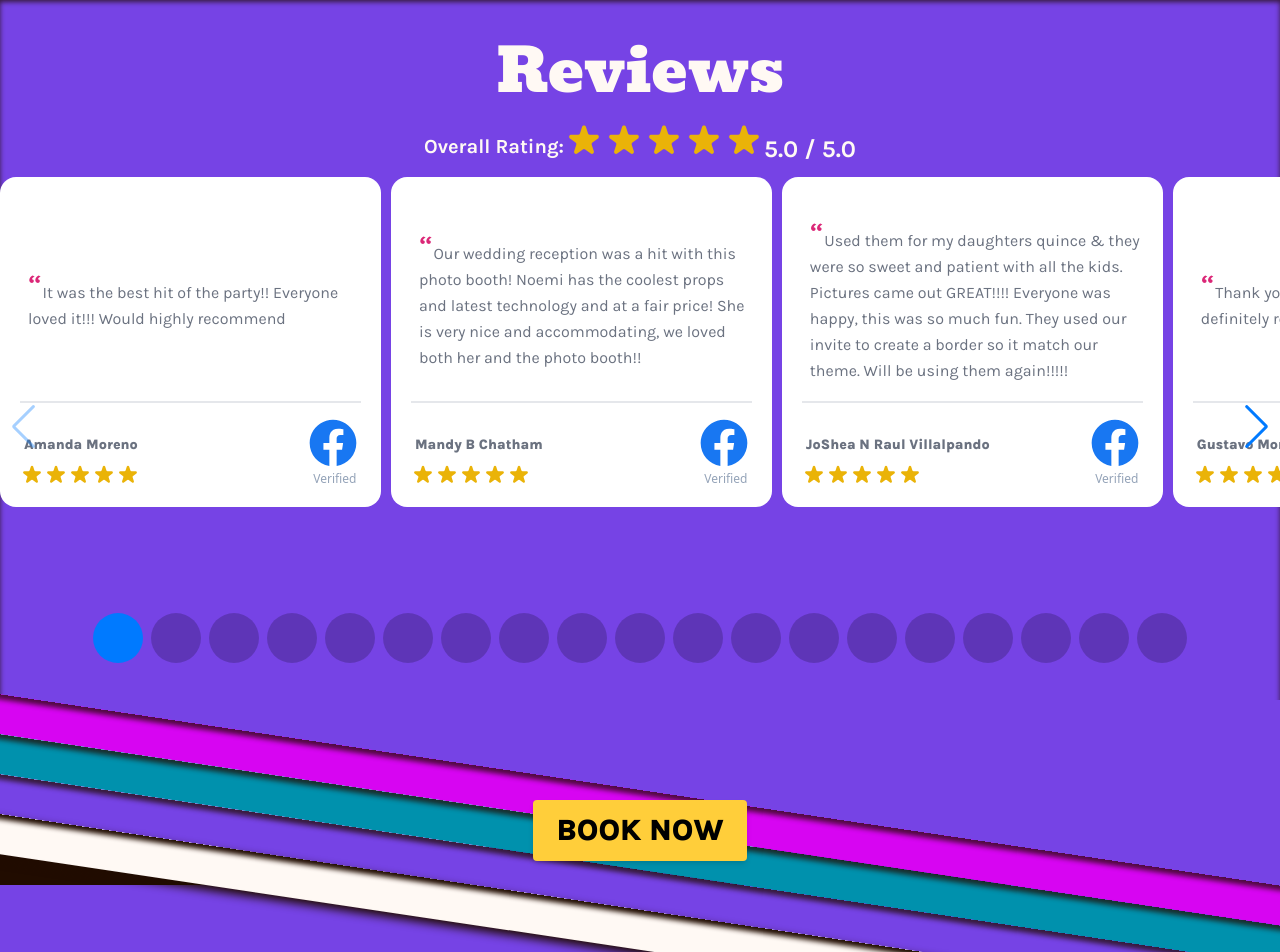
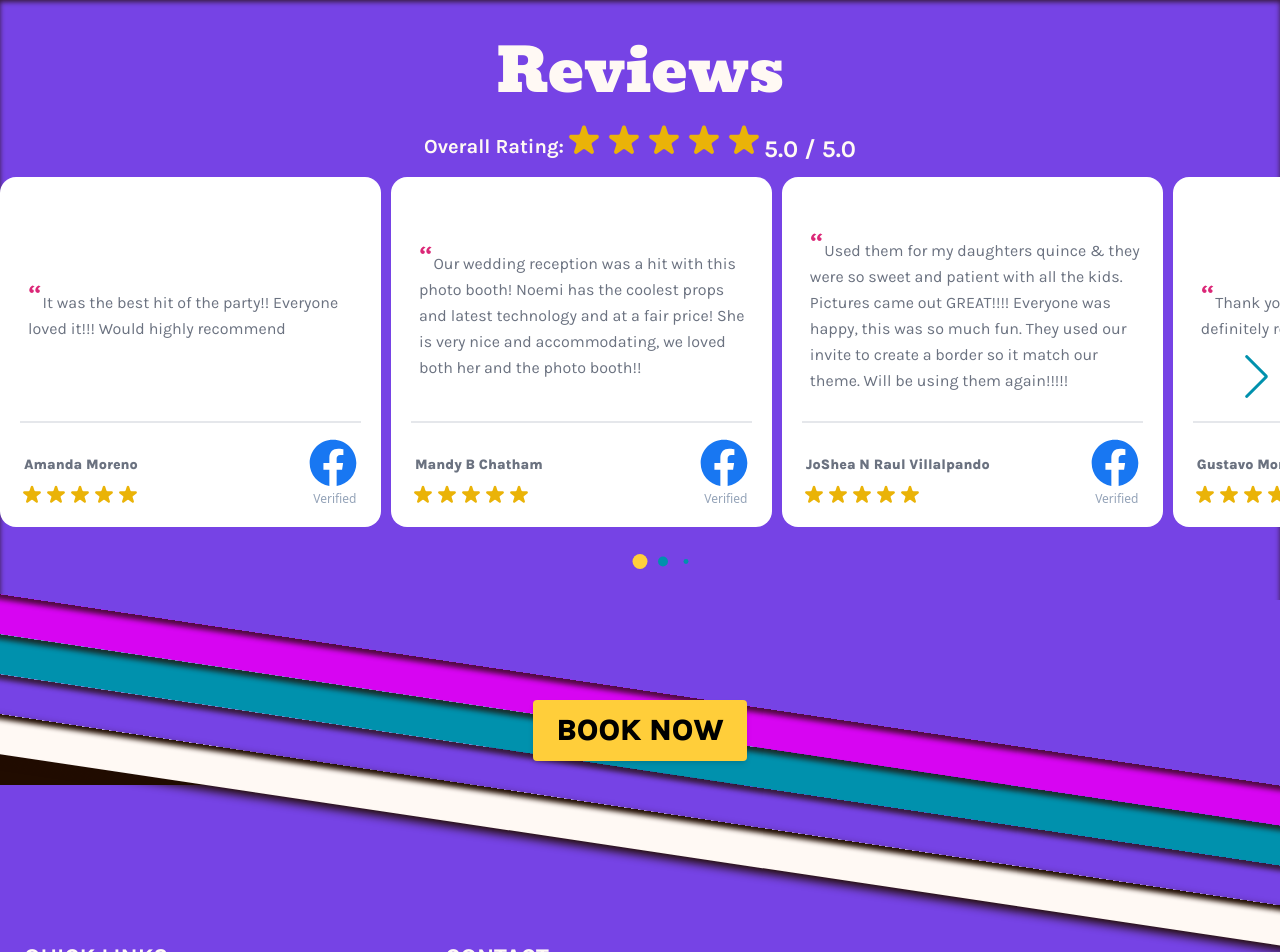
Before and after one commit to missatrox44/love-thy-selfie, a React (Vite) app: page / in a window 1280 px wide. Shown: the part 3242-4194 px from the top of the page. Built offline with nearby package versions, Linux system fonts and the light colour scheme.

Commit message:
temp styling for carousel

```diff
--- a/src/components/ReviewCard/index.jsx
+++ b/src/components/ReviewCard/index.jsx
@@ -7,7 +7,7 @@ function ReviewCard({ review, name }) {
     // <div className='border-2 mr-1 min-w-full md:min-w-[50%] lg:min-w-[33%] flex custom-card'>
 
     // <div className='px-1 max-w-[85%] md:max-w-[50%] lg:max-w-[30%] flex custom-card'>
-    <div className='flex min-h-[330px]'>
+    <div className='flex min-h-[330px] sm:min-h-[350px]'>
 
       <blockquote className='flex min-h-full flex-col justify-between bg-white p-5 rounded-2xl'>
         <div className='flex h-full items-center'>
--- a/src/components/SwiperCarousel/index.jsx
+++ b/src/components/SwiperCarousel/index.jsx
@@ -1,11 +1,15 @@
 // Import Swiper React components
+import React, { useRef, useState } from "react";
 import { Swiper, SwiperSlide } from 'swiper/react';
 import { A11y, Navigation, Pagination, Scrollbar, Mousewheel } from 'swiper';
+
 import { useMediaQuery } from "@mui/material";
 
 
 // Import Swiper styles
-import 'swiper/swiper-bundle.css';
+import "swiper/css";
+import "swiper/css/navigation";
+import "swiper/css/pagination";
 import './styles.css';
 
 export default function SwiperCarousel(props) {
@@ -20,11 +24,13 @@ export default function SwiperCarousel(props) {
       spaceBetween={10}
       slidesPerView={bigScreen ? 3.3 : 1.15}
       threshold={2}
-      // onSlideChange={() => console.log('slide change')}
       onSwiper={(swiper) => (window.swiper = swiper)}
-      navigation
+      navigation={bigScreen ? true : false}
+      pagination={bigScreen ? { clickable: true, dynamicBullets: true } : false}
+      centeredSlides={bigScreen ? false : true}
+      slidesPerGroupSkip={3}
+      grabCursor={true}
       mousewheel={{ forceToAxis: true, sensitivity: 0.1, releaseOnEdges: true }}
-      pagination={{ clickable: true }}
     >
       {children}
     </Swiper>
--- a/src/components/SwiperCarousel/styles.css
+++ b/src/components/SwiperCarousel/styles.css
@@ -1,9 +1,28 @@
-.swiper-pagination-bullet {
-  height: 50px;
-  width: 50px;
-  color: green;
+.swiper-wrapped {
+  cursor: grab;
 }
 
+
+.swiper-pagination-bullet {
+  height: 15px;
+  width: 15px;
+  opacity: 1;
+  background: var(--green);
+}
+
+.swiper-pagination-bullet-active {
+  background: var(--gold);
+}
+
+
 .swiper-slide {
-  min-height: 500px !important;
+  min-height: 400px !important;
 }
+
+.swiper-button-prev, .swiper-button-next {
+  color: var(--green);
+}
+
+.swiper-button-disabled {
+  opacity: 0 !important;
+}
```
